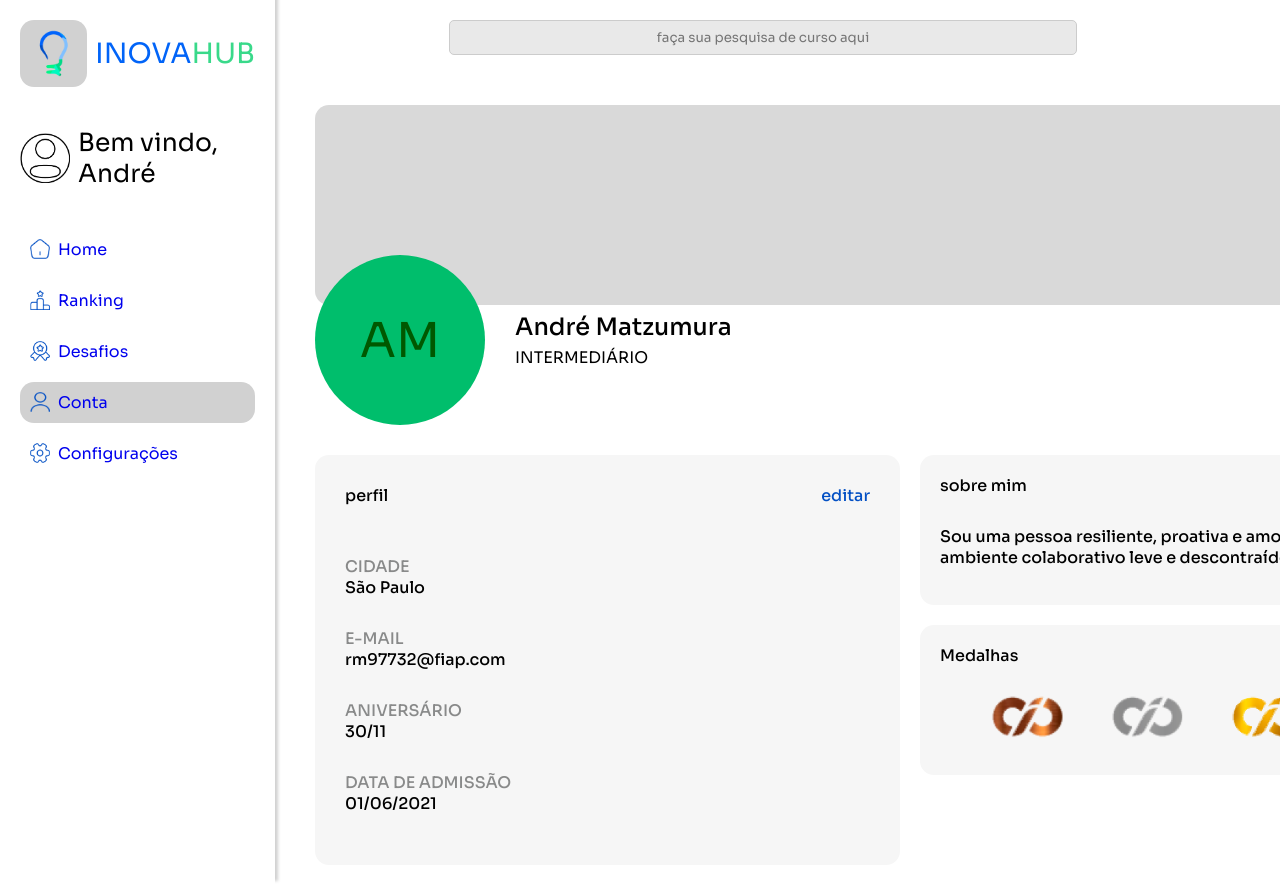
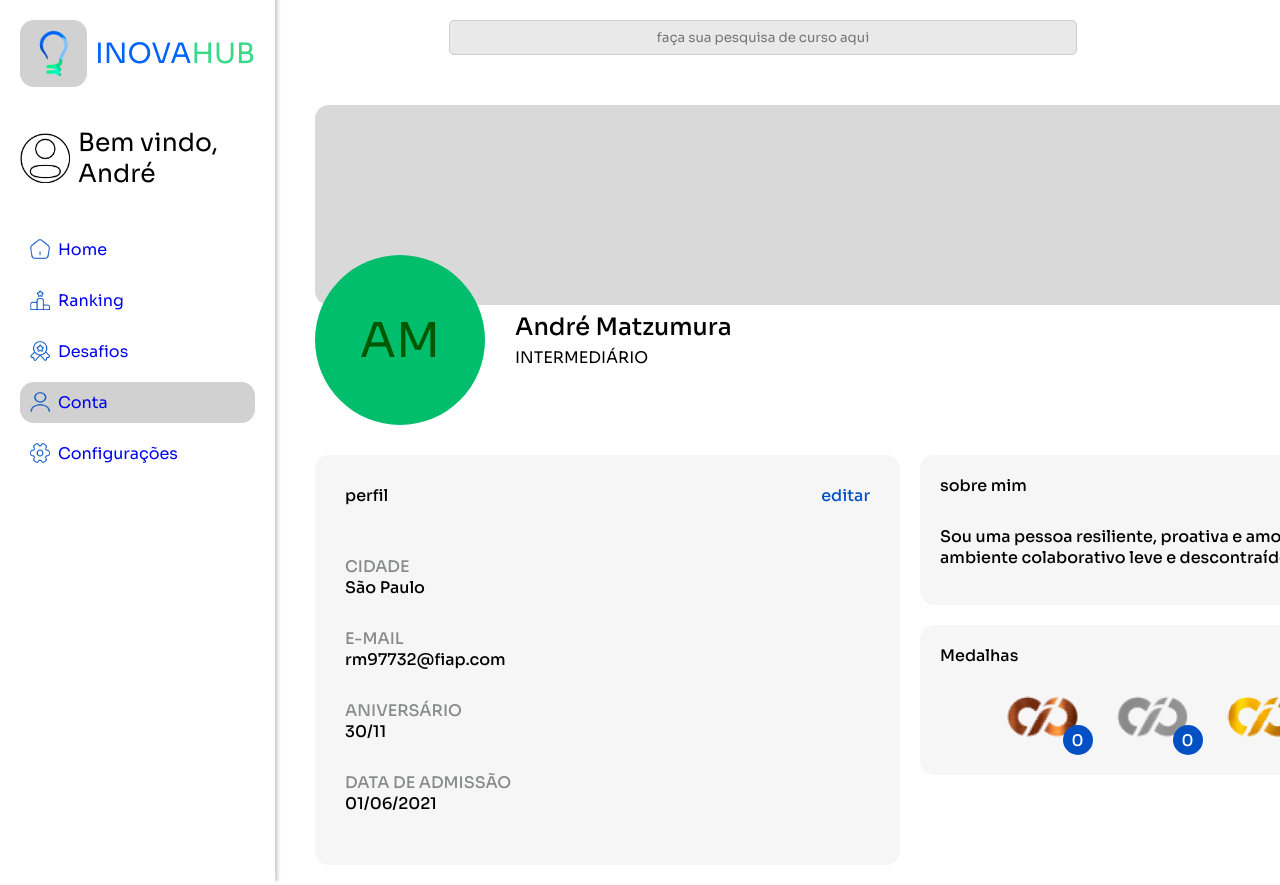
Before and after one commit to joav12/inovaHub, an Angular app: page /conta in a window 1280 px wide. Shown: the top 885 px of the page. Built offline with nearby package versions, Linux system fonts and the light colour scheme.

Commit message:
Conta mock terminada

```diff
--- a/src/app/components/conta/conta.component.html
+++ b/src/app/components/conta/conta.component.html
@@ -62,11 +62,26 @@
                 </div>
 
                 <div class="medalhas-img">
-                    <img src="assets/img/medals/bronze.png" alt="Bronze">
+                    <div class="medalha-container">
+                        <img src="assets/img/medals/bronze.png" alt="Bronze">
+                        <div class="medals-number">
+                            <p>0</p>
+                        </div>
+                    </div>
 
-                    <img src="assets/img/medals/prata.png" alt="Prata">
+                    <div class="medalha-container">
+                        <img src="assets/img/medals/prata.png" alt="Prata">
+                        <div class="medals-number">
+                            <p>0</p>
+                        </div>
+                    </div>
 
-                    <img src="assets/img/medals/ouro.png" alt="Ouro">
+                    <div class="medalha-container">
+                        <img src="assets/img/medals/ouro.png" alt="Ouro">
+                        <div class="medals-number">
+                            <p>0</p>
+                        </div>
+                    </div>
                 </div>
             </div>
         </div>
--- a/src/app/components/conta/conta.component.scss
+++ b/src/app/components/conta/conta.component.scss
@@ -88,6 +88,23 @@
                         width: 120px;
                         height: 79px;
                     }
+
+                    .medalha-container{
+                        display: flex;
+                        align-items: end;
+
+                        .medals-number{
+                            display: flex;
+                            align-items: center;
+                            justify-content: center;
+                            margin-left: -40px;
+                            color: #fff;
+                            width: 30px;
+                            height: 30px;
+                            background-color: #0350C4;
+                            border-radius: 100%;
+                        }
+                    }
                 }
             }
         }
```
